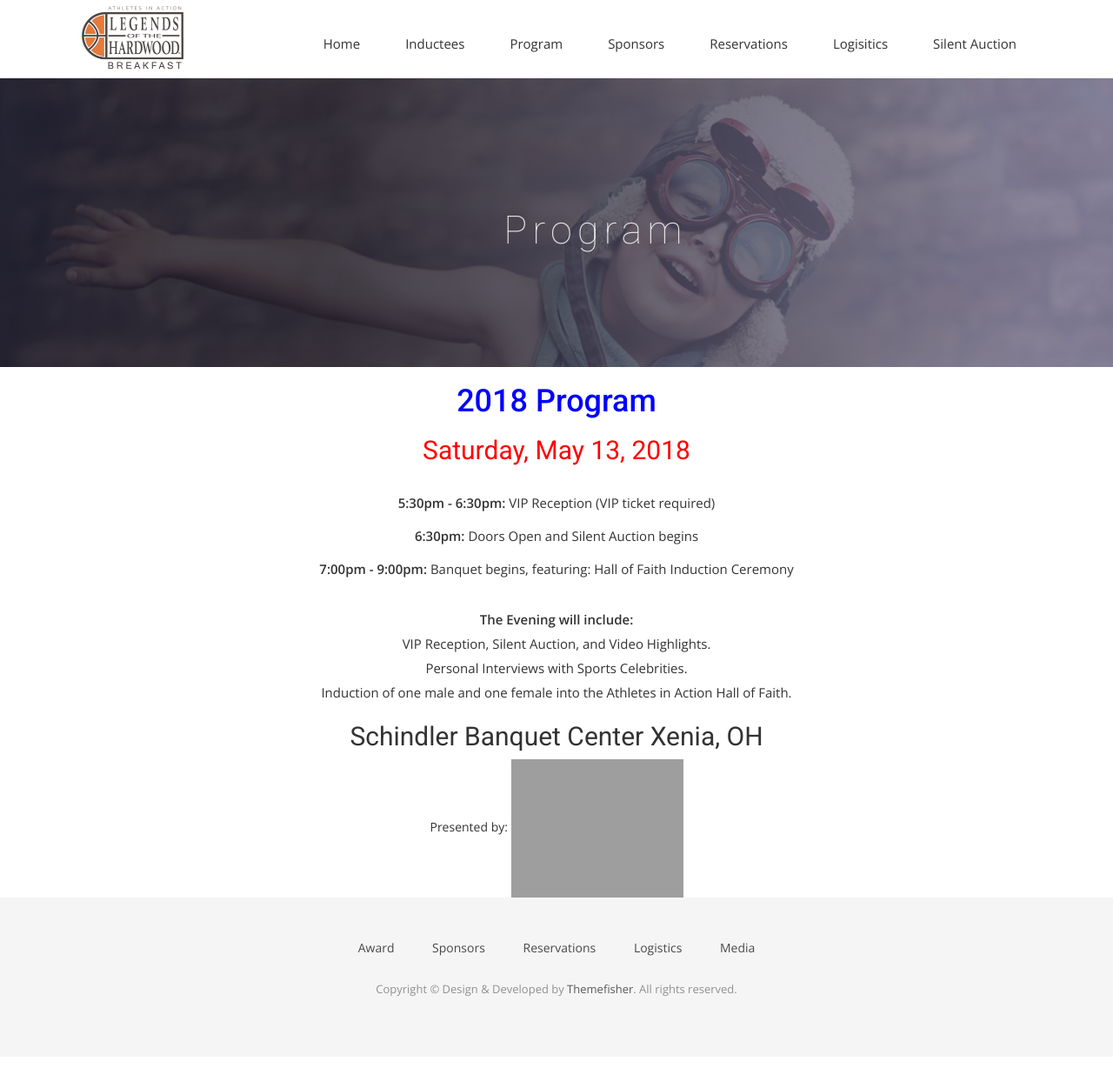
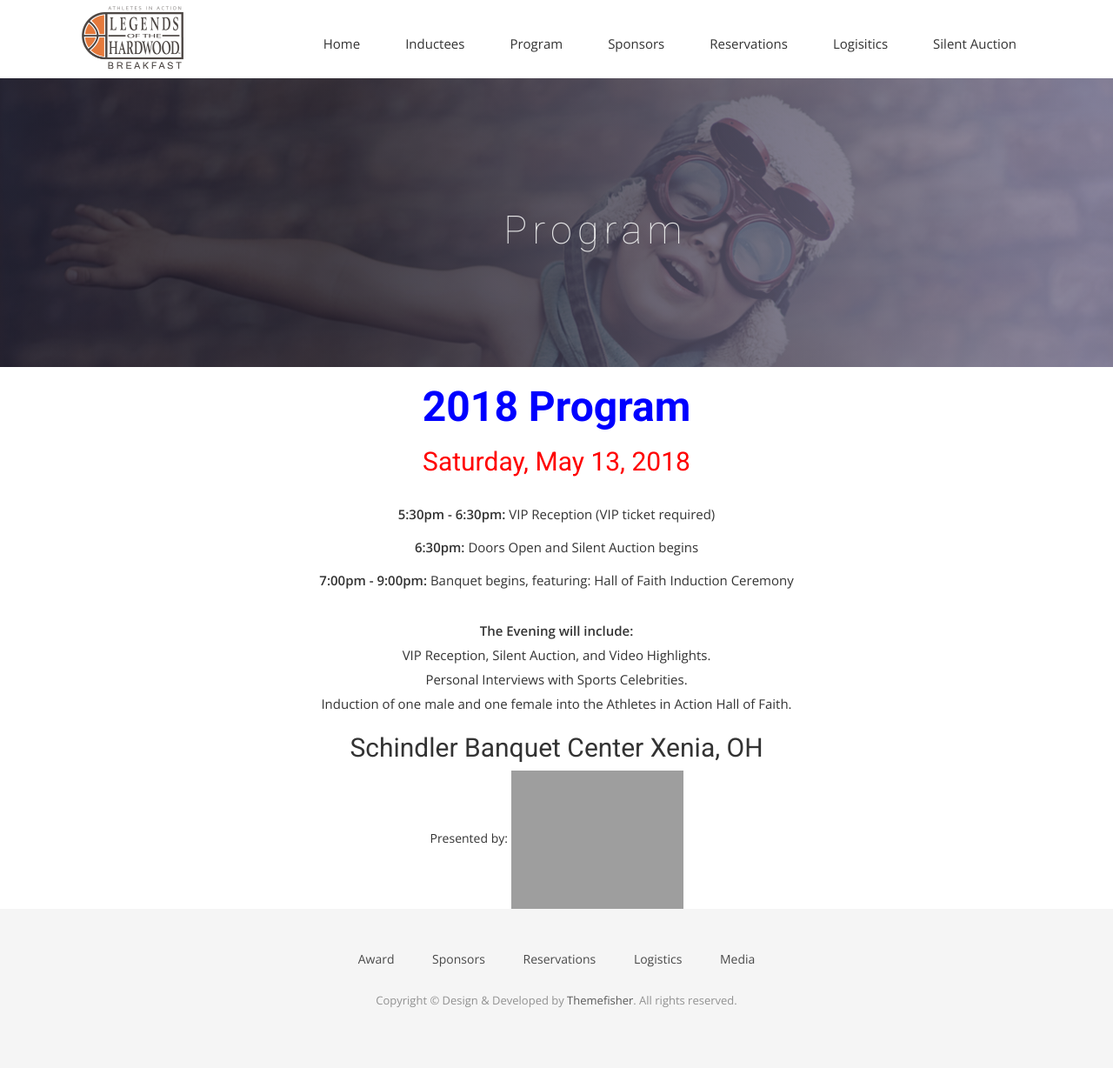
Before and after one commit to CruGlobal/NightofChampions, a Jekyll site: the page built from program.markdown, in a window 1280 px wide. Shown: the whole page at 87% size. Built offline with Jekyll 4.4.1, drawn with Linux system fonts in a browser that asks for light colours; nearby versions of some CDN libraries; some web fonts are replaced; our own code applies the rules of GitHub Pages for plain Markdown files; grey boxes are pictures that could not be loaded.

Commit message:
Updated Program

```diff
--- a/program.markdown
+++ b/program.markdown
@@ -6,8 +6,9 @@ position: 1
 
 <div style="text-align: center;">
 
-<h1>
-<font color="Blue">2018 Program</font>
+<h1><b>
+<font size="25" color="Blue">2018 Program</font>
+</b>
 </h1>
 </div>
 
```
